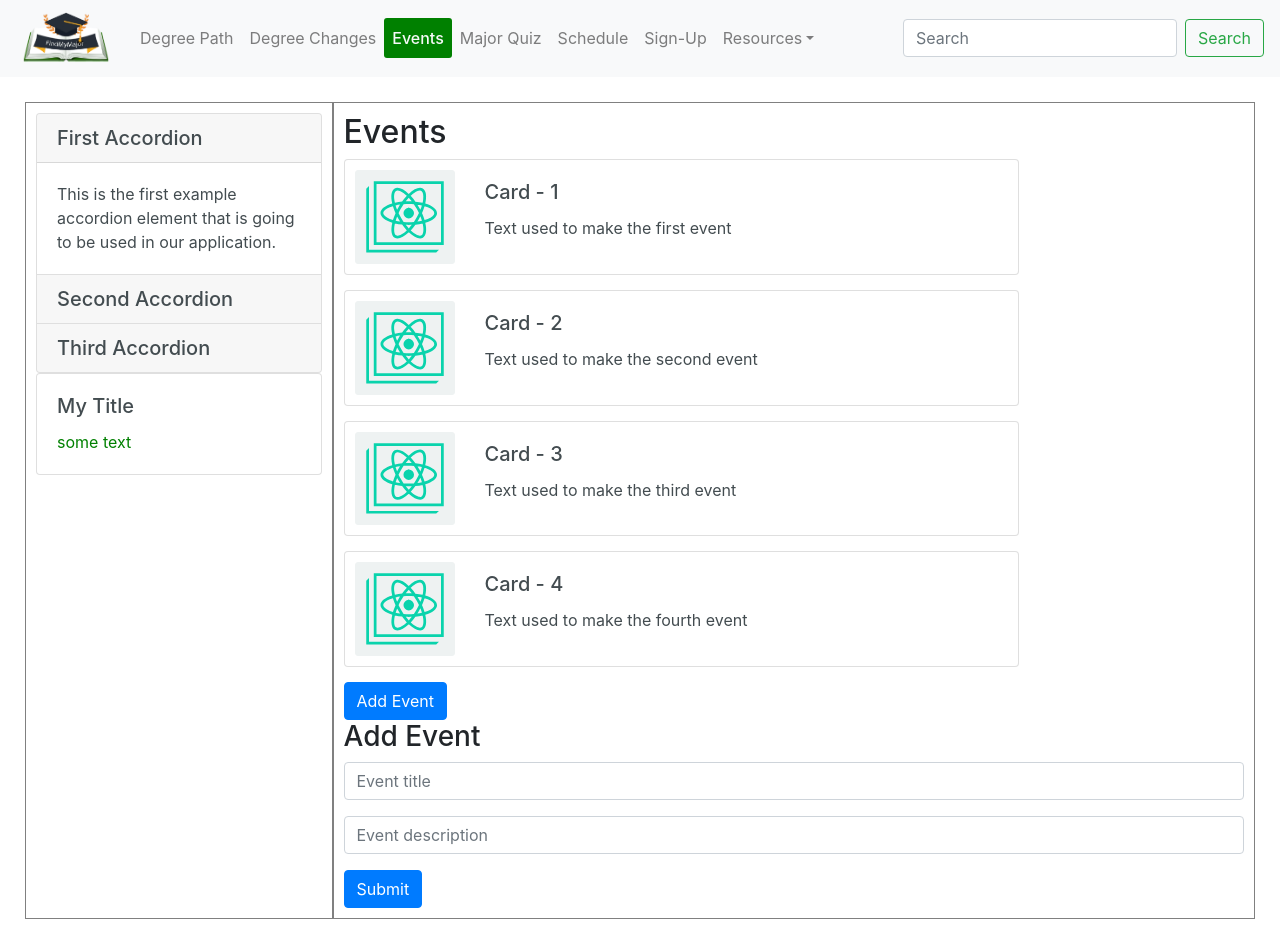
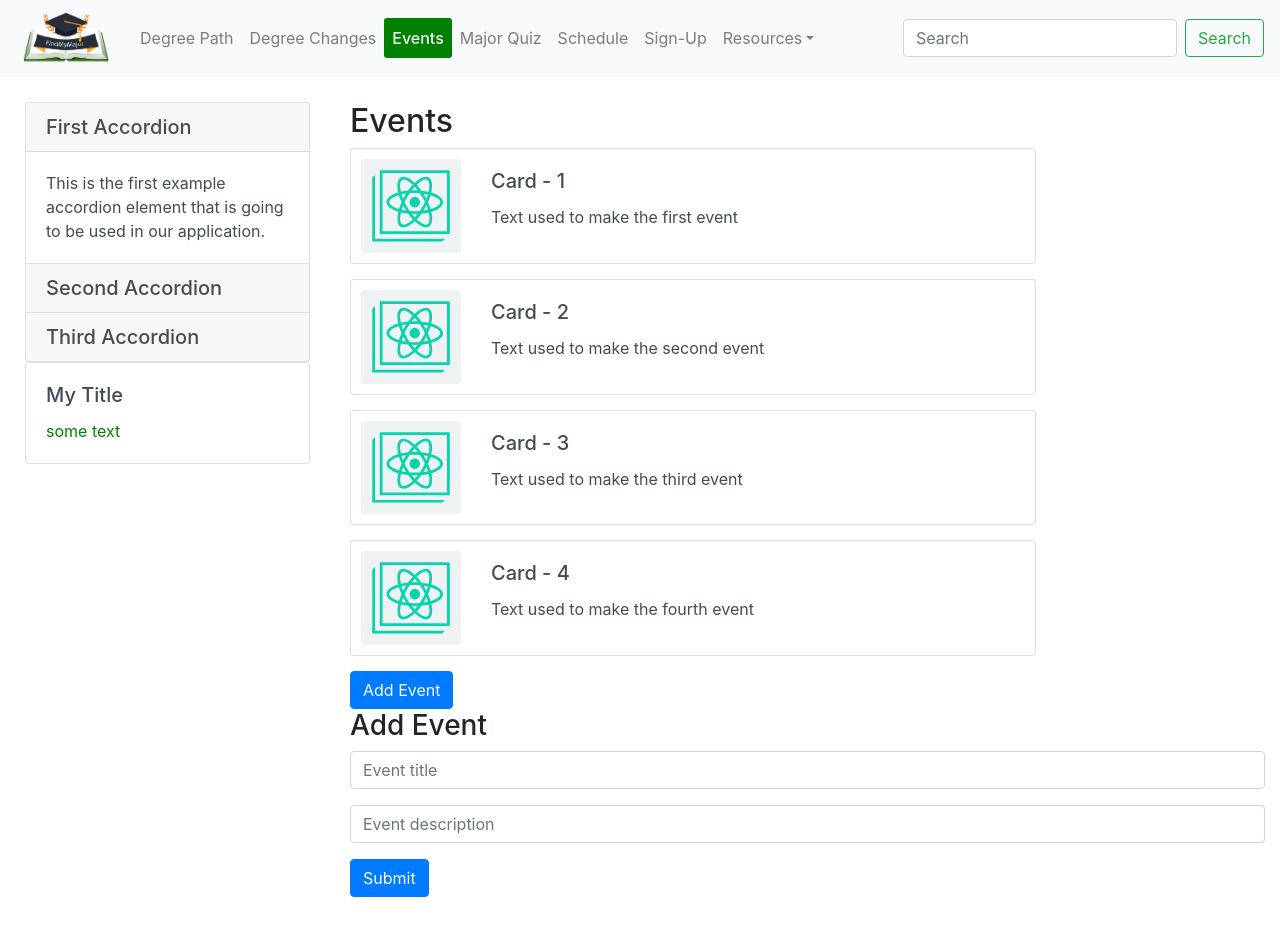
Before and after one commit to McCrakken/CS_3410-find-my-app, a React (Create React App) app: page /Events in a window 1280 px wide. After the commit the page ends 922 px from the top, so only its background shows below. Built offline with nearby package versions, Linux system fonts and the light colour scheme.

Commit message:
Remove content borders

```diff
--- a/src/styles/hoc/_content.scss
+++ b/src/styles/hoc/_content.scss
@@ -1,10 +1,10 @@
 .PageContent {
-  margin: 25px;
+  margin: 25px 10px;
   display: flex;
 
-  .side-panel,
+  .side-panel {
+    margin-right: 10px;
+  }
   .main-content {
-    border: 1px solid #808080;
-    padding: 10px;
   }
 }
```
